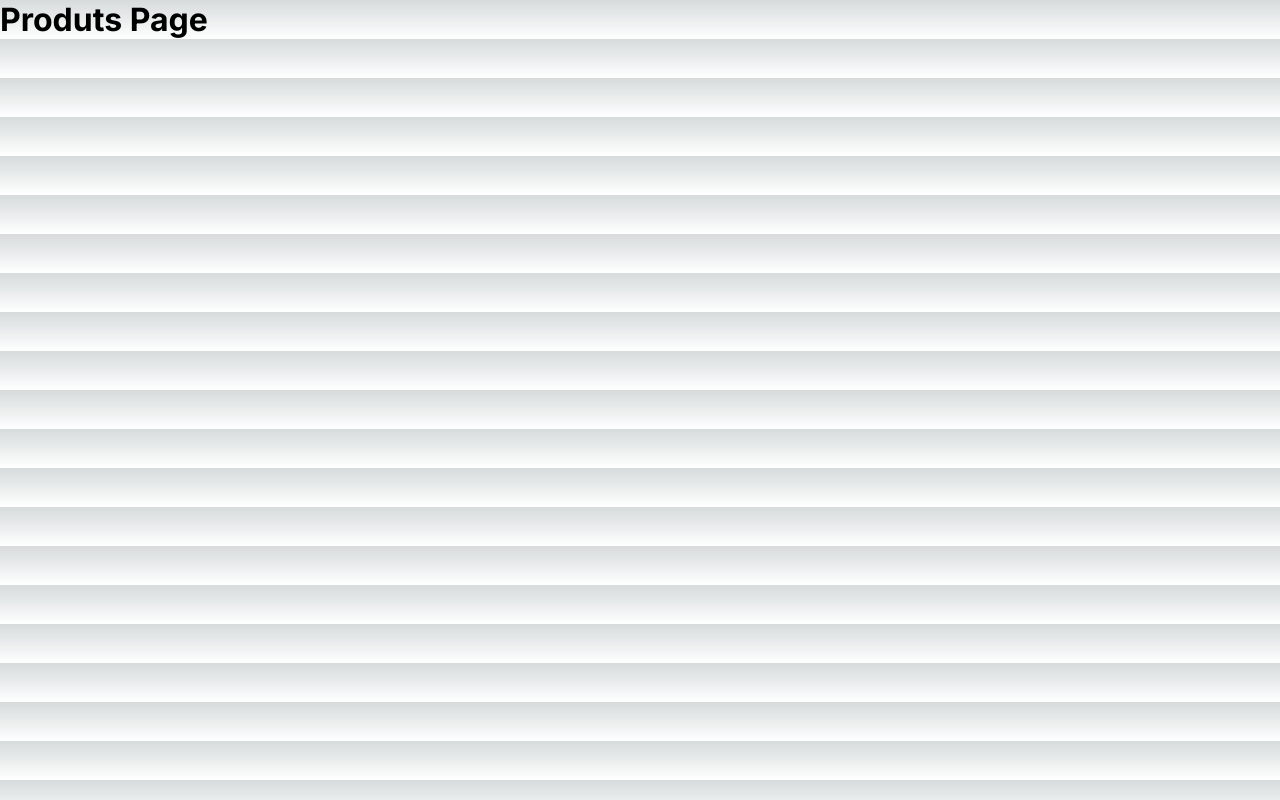
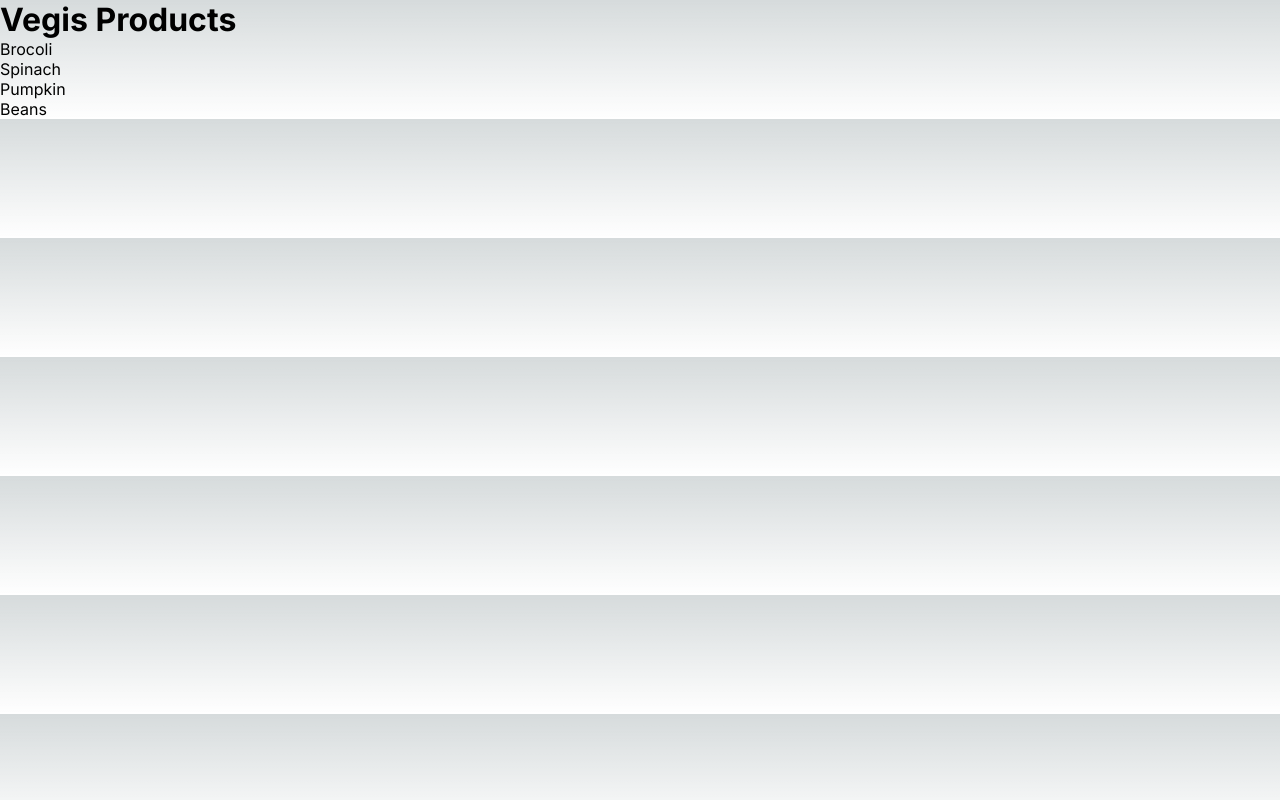
Before and after one commit to sayanthahansaka/nextjs-beginner, a Next.js app: page /Produts in a window 1280 px wide. Built offline with nearby package versions, Linux system fonts and the light colour scheme.

Commit message:
Link Navigate Between Pages and Dynamic Pages

```diff
--- a/src/app/Produts/Vegis/[vegi]/page.jsx
+++ b/src/app/Produts/Vegis/[vegi]/page.jsx
@@ -1,6 +1,7 @@
 import React from 'react'
 
 const page = ({params}) => {
+
   return (
     <div>
       <h1>Vegis Products {params.vegi}</h1>
--- a/src/app/Produts/page.jsx
+++ b/src/app/Produts/page.jsx
@@ -1,9 +1,39 @@
 import React from 'react'
+import Link from 'next/link'
 
-const page = () => {
+const page = ({params}) => {
+
+  const vegis = [
+    {
+      id:1,
+      veginame: "Brocoli"
+    },
+    {
+      id:2,
+      veginame: "Spinach"
+    },
+    {
+      id:3,
+      veginame: "Pumpkin"
+    },
+    {
+      id:4,
+      veginame: "Beans"
+    }
+  ]
+
   return (
     <div>
-      <h1>Produts Page</h1>
+      <h1>Vegis Products</h1>
+      <ul>
+        {vegis.map((vegi) => (
+          <li key={vegi.id}>
+            <Link href={`/Produts/vegis/${vegi.veginame}`}>
+              {vegi.veginame}
+            </Link>
+          </li>
+        ))}
+      </ul>
     </div>
   )
 }
--- a/src/app/Services/page.jsx
+++ b/src/app/Services/page.jsx
@@ -1,9 +1,15 @@
 import React from 'react'
+import Link from 'next/link'
 
 const page = () => {
   return (
     <div>
       <h1>Services Page</h1>
+      <hr />
+      <li><Link href="/">Home</Link></li>
+      <li><Link href="/About">About</Link></li>
+      <li><Link href="/Login">Login</Link></li>
+      <li><Link href="/Produts">Produts</Link></li>
     </div>
   )
 }
```
Also changed, not shown: src/app/page.jsx (+10 -0 lines).
